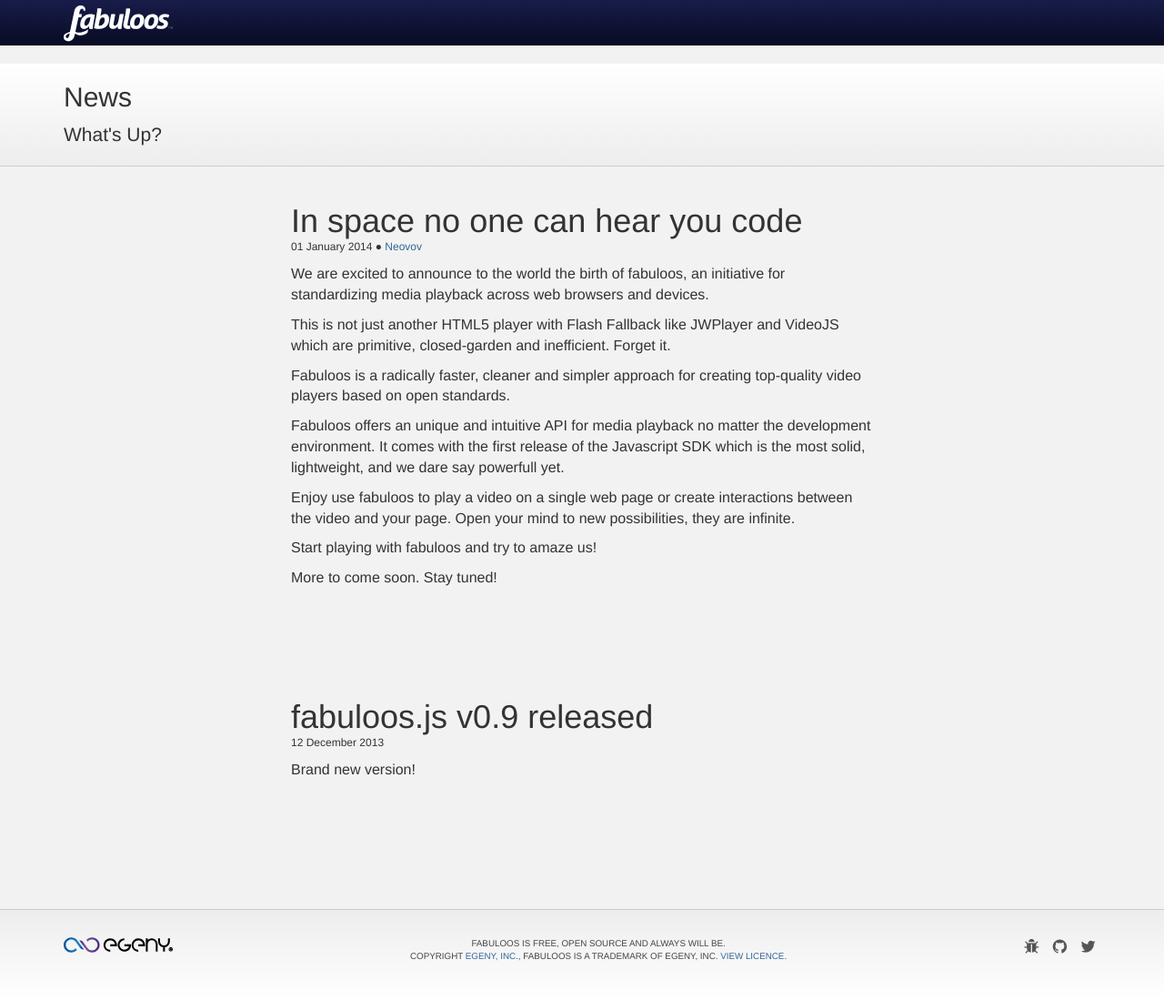
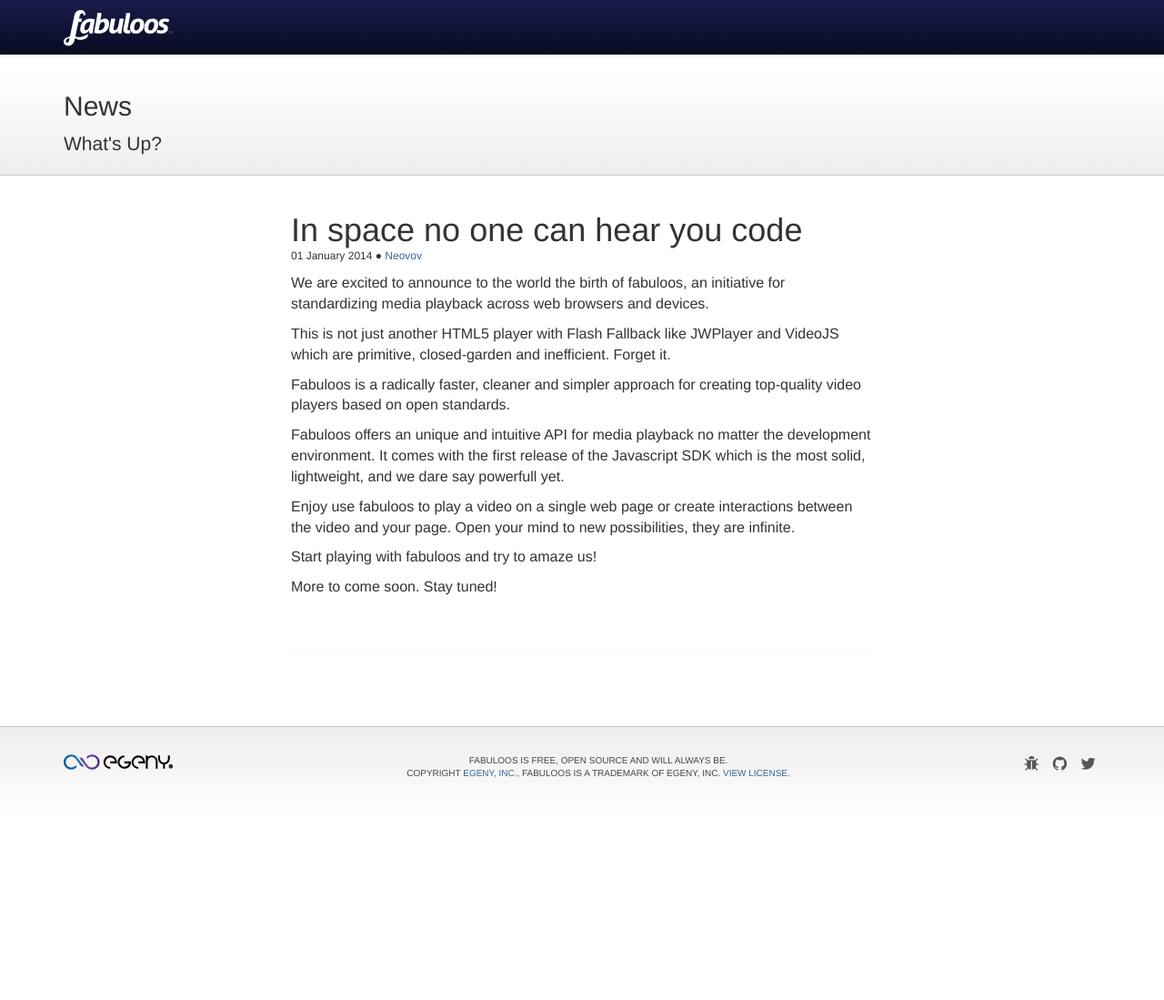
Before and after one commit to egeny/fabuloos-website, a Jekyll site: the page built from _posts/2014-01-01-fabuloos-1.0.md, in a window 1280 px wide. Shown: the whole page at 91% size. Built offline with Jekyll 4.4.1, drawn with Linux system fonts in a browser that asks for light colours; some web fonts are replaced; Markdown is read by kramdown in place of the engine named in the settings; after the commit the page ends 900 px from its top, so only the background shows below that.

Commit message:
Minor fixes

```diff
--- a/_config.yml
+++ b/_config.yml
@@ -2,5 +2,5 @@
 url: http://fabuloos.org
 author: eGeny
 permalink: /news/:title.html
-exclude: ["README.md"]
+exclude: ["about", "README.md"]
 markdown: redcarpet
--- a/_layouts/default.html
+++ b/_layouts/default.html
@@ -45,7 +45,7 @@
 	<header id="header" class="navbar" role="navigation">
 		<div class="container">
 			<div class="navbar-header">
-				<h1><a href="/"><img width="120" height="40" src="/img/fabuloos-white.svg" alt="Fabuloos.org" onerror="swap(this)" /></a></h1>
+				<h1><a href="/"><img width="120" height="40" src="/img/fabuloos-white.svg" alt="fabuloos" onerror="swap(this)" /></a></h1>
 
 				<button type="button" class="navbar-toggle" data-toggle="collapse" data-target="#menu">
 					<i class="icon-reorder"></i>
@@ -103,8 +103,8 @@
 
 <footer id="footer">
 	<div class="container">
-		<a href="http://egeny.net" class="pull-left"><img width="120" height="17" src="/img/egeny.svg" alt="eGeny.fr" onerror="swap(this)" /></a>
-		<p>Fabuloos is Free, Open Source and always will be.<br/>Copyright <a href="http://egeny.net">eGeny, Inc.</a>, fabuloos is a trademark of eGeny, Inc. <a href="http://github.com/egeny/fabuloos-js/blob/master/LICENSE">View Licence</a>.</p>
+		<a href="http://egeny.net" class="pull-left"><img width="120" height="17" src="/img/egeny.svg" alt="eGeny" onerror="swap(this)" /></a>
+		<p>Fabuloos is free, open source and will always be.<br/>Copyright <a href="http://egeny.net">eGeny, Inc.</a>, fabuloos is a trademark of eGeny, Inc. <a href="http://github.com/egeny/fabuloos-js/blob/master/LICENSE">view license</a>.</p>
 		<ul class="pull-right list-inline">
 			<li><a href="https://github.com/egeny/fabuloos-js/issues"><i class="icon-bug"></i><span class="for-reader"> Report a bug</span></a></li>
 			<li><a href="https://github.com/egeny/"><i class="icon-github"></i><span class="for-reader"> GitHub account</span></a></li>
--- a/css/website.css
+++ b/css/website.css
@@ -1,4 +1,4 @@
-body { min-width: 740px; background-color: #f2f2f2;}
+body { min-width: 740px; }
 
 a {
 	text-decoration: none;
@@ -180,7 +180,7 @@
 
 				display: inline-block;
 
-				line-height: 50px;
+				line-height: 60px;
 				font-size: 1em;
 			}
 
@@ -392,7 +392,7 @@
 		border-top: 1px solid #CCC;
 		margin-top: 20px;
 
-		font-size: 0.7em;
+		font-size: .714em;
 		color: #464646;
 	}
 
--- a/index.html
+++ b/index.html
@@ -30,7 +30,7 @@
 	</div>
 	<div class="col-md-4 col-sm-4">
 		<h3>Full Experience</h3>
-		<p>Tell Fabuloos stories and create web documentaries, slides alongside a video, second screen applications and more. You can imagine an infinity of interactions between a stream and others components like texts, images, audio…</p>
+		<p>Tell fabuloos stories and create web documentaries, slides alongside a video, second screen applications and more. You can imagine an infinity of interactions between a stream and others components like texts, images, audio…</p>
 	</div>
 </div>
 
```
Also changed, not shown: _includes/renderers.md (+1 -1 lines), _posts/2013-12-12-fabuloos-0.9.md (deleted, +0 -6 lines).
